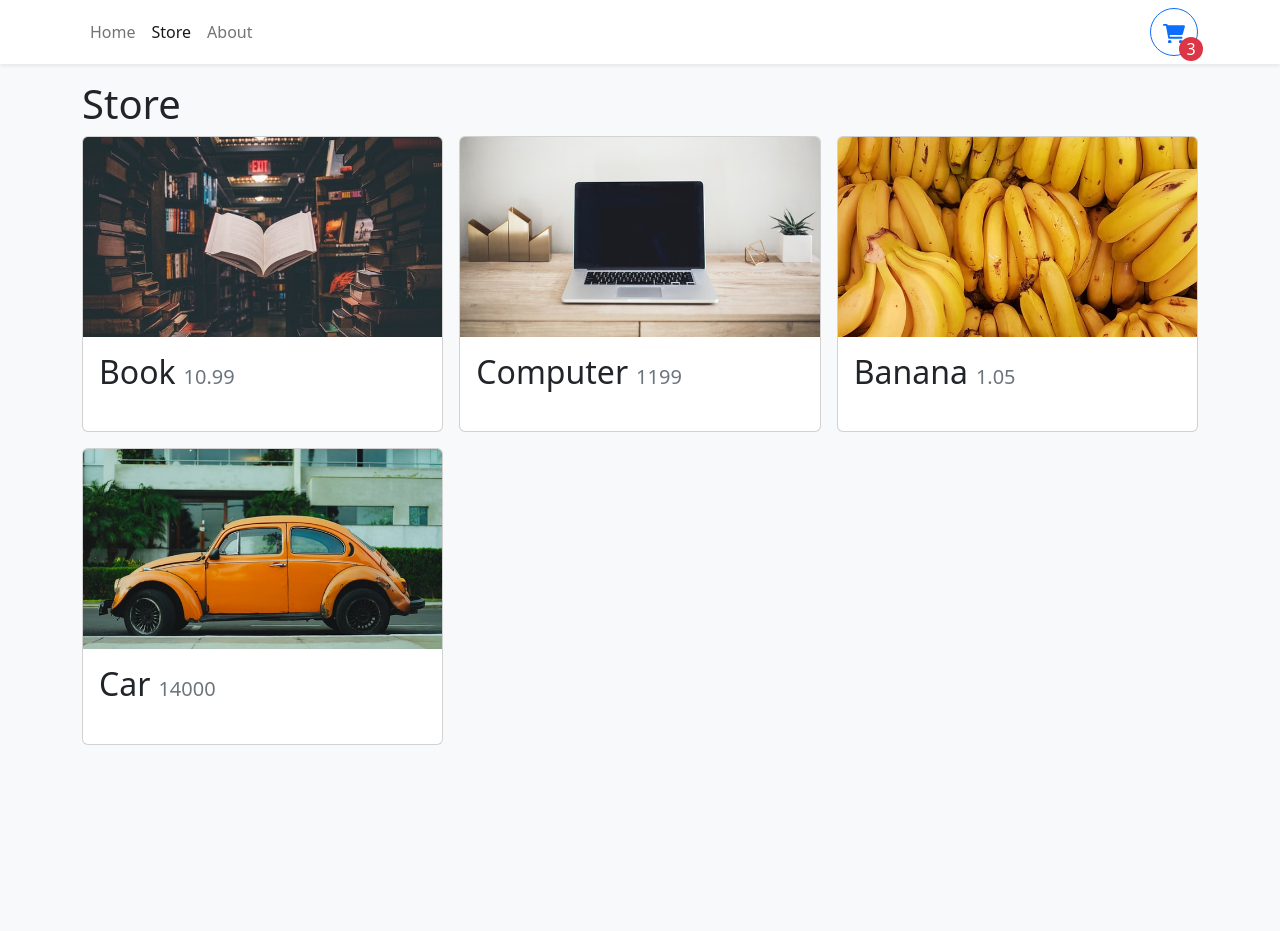
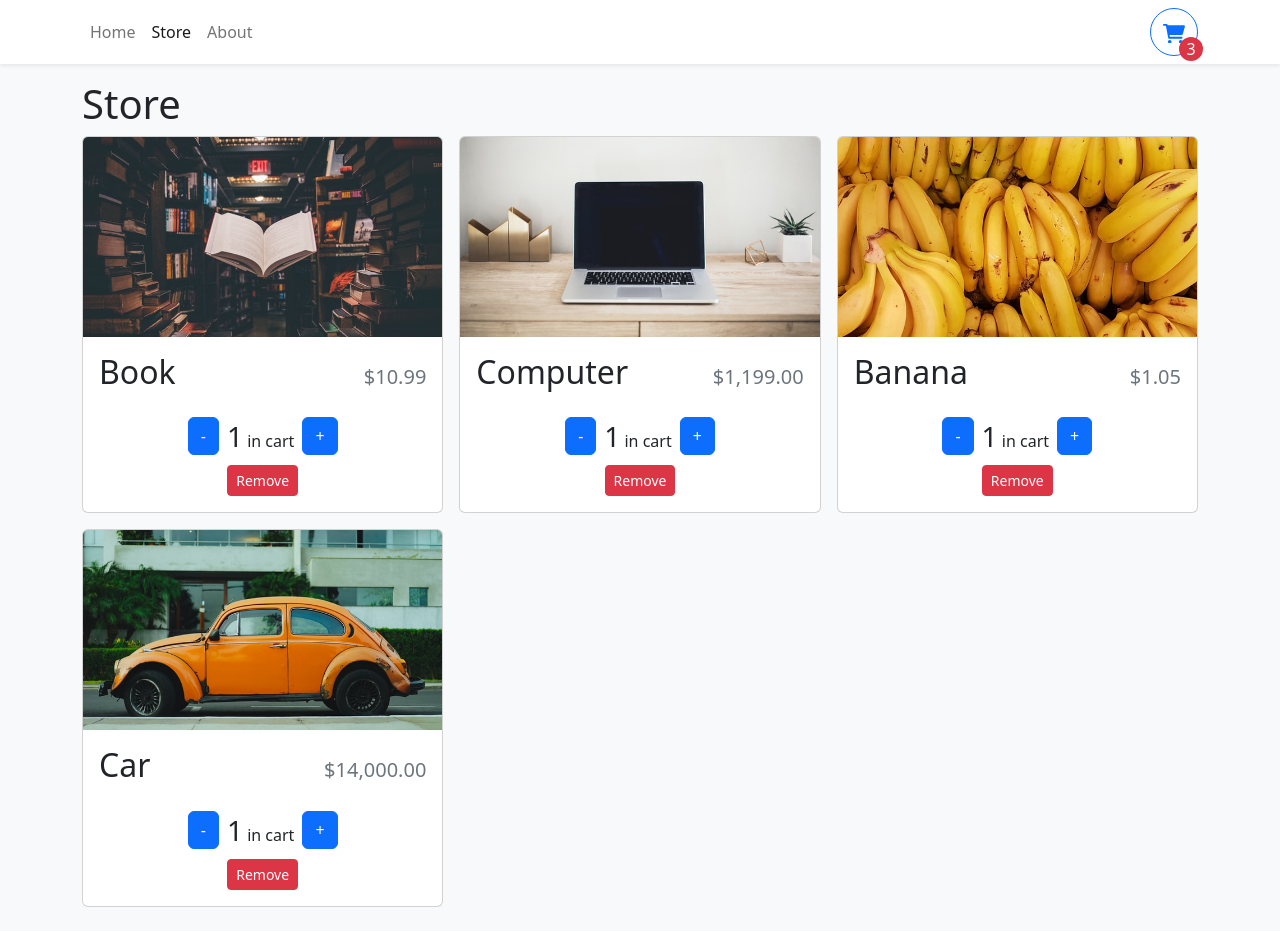
Before and after one commit to hseiji/green-room-app, a React (Vite) app: page /store in a window 1280 px wide. Before the commit the page ends 800 px from the top, so only its background shows below. Built offline with nearby package versions, Linux system fonts and the light colour scheme.

Commit message:
add formatCurrency function

```diff
--- a/src/components/StoreItem.tsx
+++ b/src/components/StoreItem.tsx
@@ -1,4 +1,5 @@
-import { Card } from "react-bootstrap"
+import { Button, Card } from 'react-bootstrap'
+import { formatCurrency } from '../helpers/formatCurrency'
 
 type StoreItemProps = {
   id: number
@@ -8,14 +9,44 @@
 }
 
 export function StoreItem({ id, name, price, imgUrl }: StoreItemProps) {
+  const quantity = 1
   return (
-    <Card>
-      <Card.Img variant="top" src={imgUrl} height="200px" style={ {objectFit: "cover"}} />
+    <Card className="h-100">
+      <Card.Img
+        variant="top"
+        src={imgUrl}
+        height="200px"
+        style={{ objectFit: 'cover' }}
+      />
       <Card.Body className="d-flex flex-column">
-        <Card.Title className="d-flex justify-content-space-between align-items-baseline mb-4" >
+        <Card.Title className="d-flex justify-content-between align-items-baseline mb-4">
           <span className="fs-2">{name}</span>
-          <span className="ms-2 text-muted">{price}</span>
+          <span className="ms-2 text-muted">{formatCurrency(price)}</span>
         </Card.Title>
+        <div className="mt-auto">
+          {quantity === 0 ? (
+            <Button className="w-100">Add To Cart</Button>
+          ) : (
+            <div
+              className="d-flex align-items-center flex-column"
+              style={{ gap: '.5rem' }}
+            >
+              <div
+                className="d-flex align-items-center justify-content-center"
+                style={{ gap: '.5rem' }}
+              >
+                <Button>-</Button>
+                <div>
+                  <span className="fs-3">{quantity}</span> in cart
+                </div>
+                <Button>+</Button>
+              </div>
+              <Button variant="danger" size="sm">
+                Remove
+              </Button>
+            </div>
+          )}
+        </div>
       </Card.Body>
     </Card>
   )
--- /dev/null
+++ b/src/helpers/formatCurrency.tsx
@@ -0,0 +1,5 @@
+const CURRENCY_FORMATTER = new Intl.NumberFormat(undefined, { currency: "USD", style: "currency" })
+
+export function formatCurrency(number: number) {
+  return CURRENCY_FORMATTER.format(number);
+}
```
Also changed, not shown: 1 other file (tests, documents, lock files or other folders).
